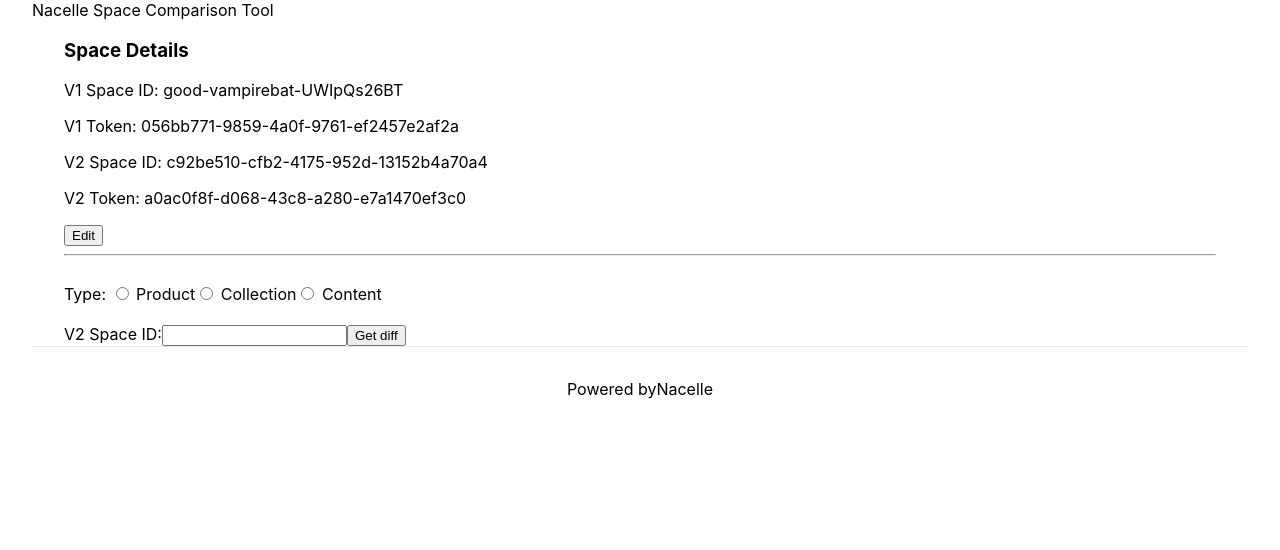
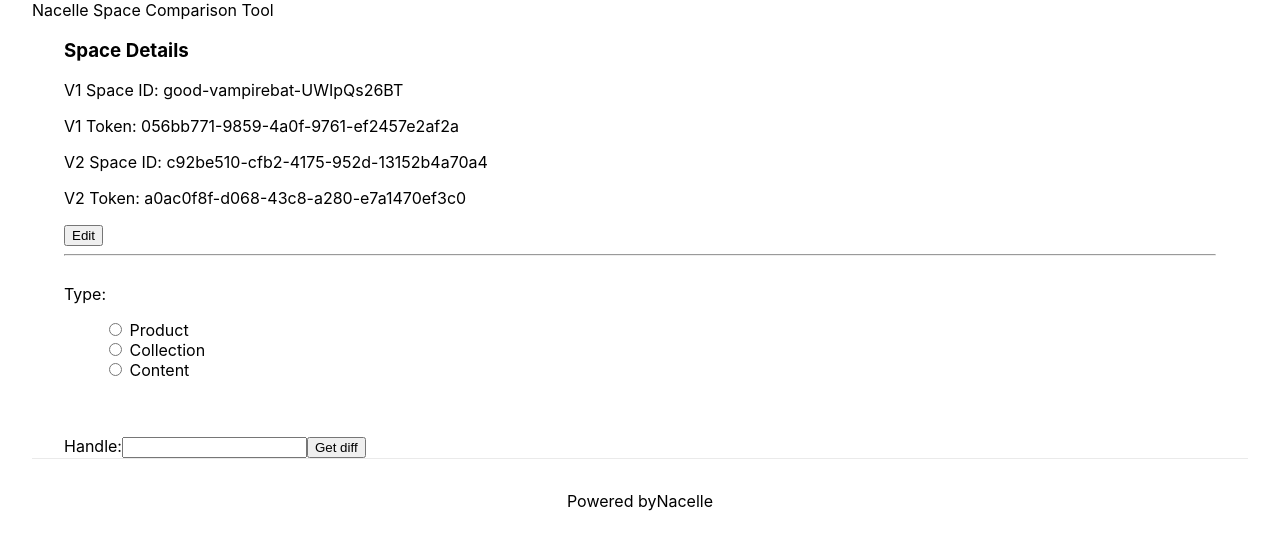
Before and after one commit to melissa-hale/diff-tool, a Next.js app: page / in a window 1280 px wide. Both pictures are taken after a click on the input "Set Space Details". Shown: the top 550 px of the page. Built offline with nearby package versions, Linux system fonts and the light colour scheme.

Commit message:
fix label and make the ul easier to read

```diff
--- a/components/Query.js
+++ b/components/Query.js
@@ -56,6 +56,8 @@ export default function Query(props) {
         }}
       >
         <label>Type: </label>
+        <ul className={styles.list}>
+          <li>
             <input
               type="radio"
               value="product"
@@ -64,6 +66,8 @@ export default function Query(props) {
               onChange={(e) => setDataType(e.target.value)}
             />{' '}
             Product
+          </li>
+          <li>
             <input
               type="radio"
               value="collection"
@@ -72,6 +76,8 @@ export default function Query(props) {
               onChange={(e) => setDataType(e.target.value)}
             />{' '}
             Collection
+          </li>
+          <li>
             <input
               type="radio"
               value="content"
@@ -80,9 +86,11 @@ export default function Query(props) {
               onChange={(e) => setDataType(e.target.value)}
             />{' '}
             Content
+          </li>
+        </ul>
         <br />
         <br />
-        <label>V2 Space ID:</label>
+        <label>Handle:</label>
         <input
           name="handle"
           type="text"
--- a/styles/Home.module.css
+++ b/styles/Home.module.css
@@ -11,6 +11,10 @@
     justify-content: center;
     align-items: center;
   }
+
+  .list {
+    list-style-type: none;
+}
 
   .footer a {
     display: flex;
```
Lines whose indentation alone changed are shown as unchanged.
